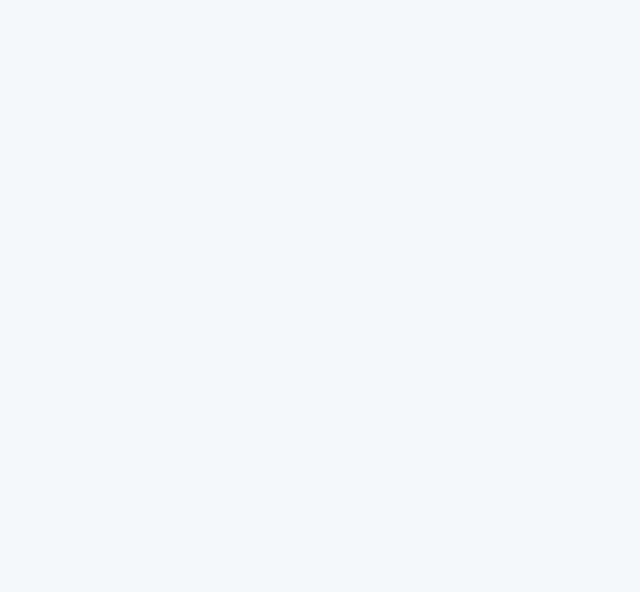
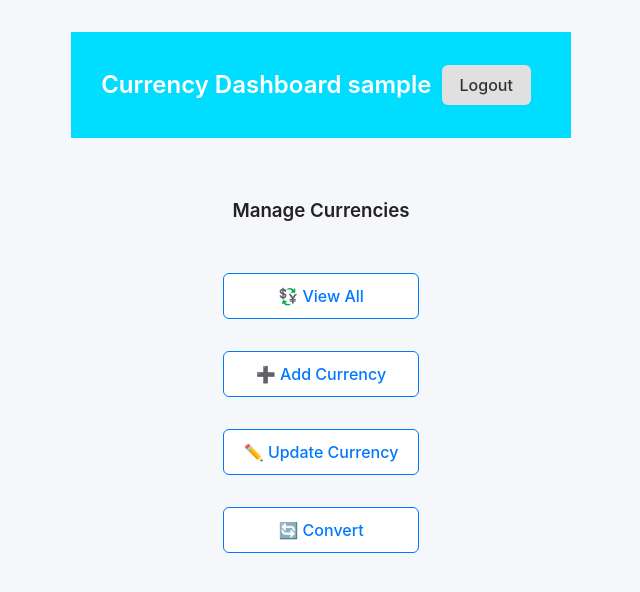
Before and after one commit to szervoudakis/CurrencyCalculator, a React app in the folder frontend/: page /home in a window 1280 px wide. Before the commit this address had no page. Shown: the top 592 px of the page, without its empty margins (319-959 px from the left). Built offline with nearby package versions, Linux system fonts and the light colour scheme; sample sign-in values are in the browser's storage; the HTML template or start-up script is replaced by a standard one.

Commit message:
add authcontext in login, components ProtectedRoute

```diff
--- a/frontend/src/App.jsx
+++ b/frontend/src/App.jsx
@@ -5,13 +5,22 @@ import viteLogo from '/vite.svg'
 import './App.css'
 import Login from './pages/Login'
 import Register from './pages/Register'
-
+import Home from './pages/Home'
+import ProtectedRoute from "./components/ProtectedRoute";
 function App() {
   return (
     <BrowserRouter>
       <Routes>
         <Route path="/" element={<Login />} />
         <Route path="/register" element={<Register />} />
+        <Route
+          path="/home"
+          element={
+            <ProtectedRoute>
+              <Home />
+            </ProtectedRoute>
+          }
+        />
       </Routes>
     </BrowserRouter>
   );
--- /dev/null
+++ b/frontend/src/components/Loader.jsx
@@ -0,0 +1,15 @@
+// src/components/Loader.jsx
+export default function Loader() {
+  return (
+    <div style={{
+      display: "flex",
+      justifyContent: "center",
+      alignItems: "center",
+      height: "100vh",
+      fontSize: "1.5rem",
+      color: "#0078ff",
+    }}>
+      Loading...
+    </div>
+  );
+}
--- /dev/null
+++ b/frontend/src/components/NavBar.jsx
@@ -0,0 +1,19 @@
+import React from "react";
+import styles from "../styles/Home.module.css";
+import  Button  from "./Button.jsx";
+
+function Navbar({ user, logout }) {
+  return (
+    <nav className={styles.navbar}>
+      <h2>
+        Currency Dashboard <span>{user.username}</span>
+      </h2>
+
+      <div className={styles.navRight}>
+        <Button label="Logout" variant="secondary" onClick={logout} />
+      </div>
+    </nav>
+  );
+}
+
+export default Navbar;
--- /dev/null
+++ b/frontend/src/components/ProtectedRoute.jsx
@@ -0,0 +1,16 @@
+import { useContext } from "react";
+import { Navigate } from "react-router-dom";
+import { AuthContext } from "../context/AuthContext.jsx";
+import Loader from "../components/Loader.jsx";
+
+export default function ProtectedRoute({ children }) {
+  const { token , loading } = useContext(AuthContext);
+  if (loading) {
+    return <Loader/>;
+  }
+  if (!token) {
+    return <Navigate to="/" replace />;
+  }
+
+  return children;
+}
--- /dev/null
+++ b/frontend/src/context/AuthContext.jsx
@@ -0,0 +1,49 @@
+import { createContext, useState, useEffect } from "react";
+
+export const AuthContext = createContext();
+
+export const AuthProvider = ({ children }) => {
+  const [token, setToken] = useState(null);
+  const [user, setUser] = useState(null);
+  const [loading, setLoading] = useState(true);
+
+  useEffect(() => {
+
+    const savedToken = localStorage.getItem("token");
+    const savedUser = localStorage.getItem("user");
+
+    if (savedToken) {
+      setToken(savedToken);
+
+      try {
+        setUser(savedUser ? JSON.parse(savedUser) : { username: "User" });
+      } catch (e) {
+        console.error("Error parsing user from storage", e);
+        setUser({ username: "User" });
+      }
+    }
+
+    setLoading(false);
+  }, []);
+
+  const login = (jwtToken, userData) => {
+    setToken(jwtToken);
+    setUser(userData);
+
+    localStorage.setItem("token", jwtToken);
+    localStorage.setItem("user", JSON.stringify(userData));
+  };
+
+  const logout = () => {
+    setToken(null);
+    setUser(null);
+    localStorage.removeItem("token");
+    localStorage.removeItem("user");
+  };
+
+  return (
+    <AuthContext.Provider value={{ token, user, login, logout, loading }}>
+      {children}
+    </AuthContext.Provider>
+  );
+};
--- a/frontend/src/main.jsx
+++ b/frontend/src/main.jsx
@@ -4,9 +4,12 @@ import './index.css'
 import './styles/global.css';
 
 import App from './App.jsx'
+import { AuthProvider } from './context/AuthContext.jsx';
 
 createRoot(document.getElementById('root')).render(
   <StrictMode>
-    <App />
+    <AuthProvider>
+      <App />
+    </AuthProvider>
   </StrictMode>,
 )
--- /dev/null
+++ b/frontend/src/pages/Home.jsx
@@ -0,0 +1,40 @@
+// src/pages/Home.jsx
+import React, { useContext } from "react";
+import { AuthContext } from "../context/AuthContext.jsx";
+import Button from "../components/Button.jsx";
+import styles from "../styles/Home.module.css";
+import Navbar from "../components/NavBar.jsx";
+import Loader from "../components/Loader.jsx";
+
+export default function Home() {
+  const { user, logout,loading } = useContext(AuthContext);
+  if(loading){
+     return <Loader/>
+  }
+
+  if (!user) {
+    return (
+      <div className={styles.unauthorized}>
+        <h2>Access denied</h2>
+        <p>You must be logged in to view this page.</p>
+        <a href="/" className={styles.link}>Go to Login</a>
+      </div>
+    );
+  }
+
+  return (
+    <div className={styles.container}>
+      <Navbar user={user} logout={logout} />
+
+      <main className={styles.main}>
+        <h3>Manage Currencies</h3>
+        <ul className={styles.menu}>
+         <a href="/currencies">💱 View All</a>
+         <a href="/add-currency">➕ Add Currency</a>
+         <a href="/update-currency">✏️ Update Currency</a>
+         <a href="/convert">🔄 Convert</a>
+        </ul>
+      </main>
+    </div>
+  );
+}
--- a/frontend/src/pages/Login.jsx
+++ b/frontend/src/pages/Login.jsx
@@ -1,22 +1,36 @@
-import { useState } from "react";
+import { useState, useContext } from "react";
 import axios from "axios";
 import Button from "../components/Button.jsx";
 import Message from "../components/Message.jsx";
 import styles from "../styles/Login.module.css";
+import { AuthContext } from "../context/AuthContext.jsx";
+import { useNavigate } from "react-router-dom";
 
 export default function Login() {
   const [username, setUsername] = useState("");
   const [password, setPassword] = useState("");
   const [message, setMessage] = useState({ text: "", type: "" });
+  const { login } = useContext(AuthContext);
+  const navigate = useNavigate();
+
 
   const handleSubmit = async (e) => {
     e.preventDefault();
     setMessage({ text: "", type: "" });
 
+
     try {
       const res = await axios.post("/api/login", { username, password });
-      console.log("Login success:", res.data);
-      setMessage({ text: "Login successful!", type: "success" });
+
+      const token = res.data.token; // JWT returns symfony
+      if(!token){
+         setMessage({text:"invalid response from server", type: "error"});
+         return ;
+      }
+      login(token, { username });
+      setTimeout(() => {
+      navigate("/home");
+    }, 800);
     } catch {
       setMessage({ text: "Invalid credentials", type: "error" });
     }
--- /dev/null
+++ b/frontend/src/styles/Home.module.css
@@ -0,0 +1,72 @@
+.container {
+  display: flex;
+  flex-direction: column;
+  min-height: 100vh;
+}
+
+.navbar {
+  display: flex;
+  justify-content: space-between;
+  align-items: center;
+  background-color: #00ddff;
+  color: white;
+  padding: 15px 30px;
+}
+
+.navRight {
+  display: flex;
+  align-items: center;
+  gap: 15px;
+  margin:10px;
+}
+
+.main {
+  flex: 1;
+  display: flex;
+  flex-direction: column;
+  align-items: center;
+  padding: 40px;
+  background: #f5f7fa;
+}
+
+.menu {
+  list-style: none;
+  padding: 0;
+  margin-top: 20px;
+  display: flex;
+  flex-direction: column;
+  gap: 12px;
+
+}
+.li a {
+    margin:10px;
+}
+.menu a {
+  text-decoration: none;
+  background: white;
+  color: #0078ff;
+  padding: 10px 20px;
+  border-radius: 6px;
+  border: 1px solid #0078ff;
+  transition: 0.2s;
+  margin:10px;
+
+}
+
+.menu a:hover {
+  background: #0078ff;
+  color: white;
+}
+
+.unauthorized {
+  display: flex;
+  flex-direction: column;
+  align-items: center;
+  justify-content: center;
+  height: 100vh;
+}
+
+.link {
+  color: #0078ff;
+  text-decoration: underline;
+}
```
